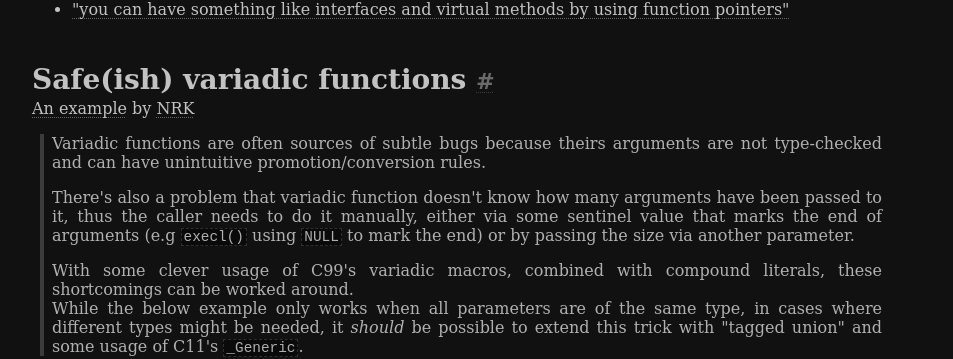
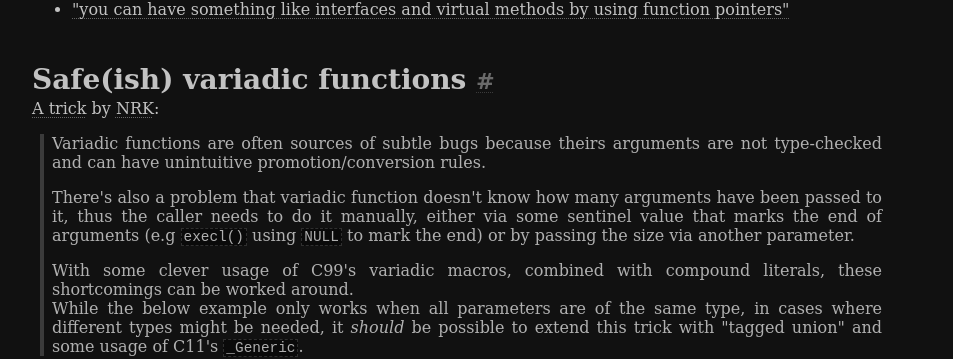
Before and after one commit to Jorenar/blog, a Jekyll site: the page built from _posts/2023-02-19-less-known-c.md, in a window 1280 px wide and 900 px high, scrolled down 18087 px. Shown: the part 161-520 px from the top of the window, without its empty margins (163-1116 px from the left). Built offline with Jekyll 4.4.1, drawn with Linux system fonts in a browser that asks for light colours.

```diff
--- a/_posts/2023-02-19-less-known-c.md
+++ b/_posts/2023-02-19-less-known-c.md
@@ -941,8 +941,8 @@ error: duplicate case value '16'
 
 ## Safe(ish) variadic functions
 
-[An example](https://codeberg.org/NRK/slashtmp/src/branch/master/misc/safe_va_func.c)
-by [NRK](https://nrk.neocities.org/)
+[A trick](https://codeberg.org/NRK/slashtmp/src/branch/master/misc/safe_va_func.c)
+by [NRK](https://nrk.neocities.org/):
 
 > Variadic functions are often sources of subtle bugs because theirs arguments
 > are not type-checked and can have unintuitive promotion/conversion rules.
```
